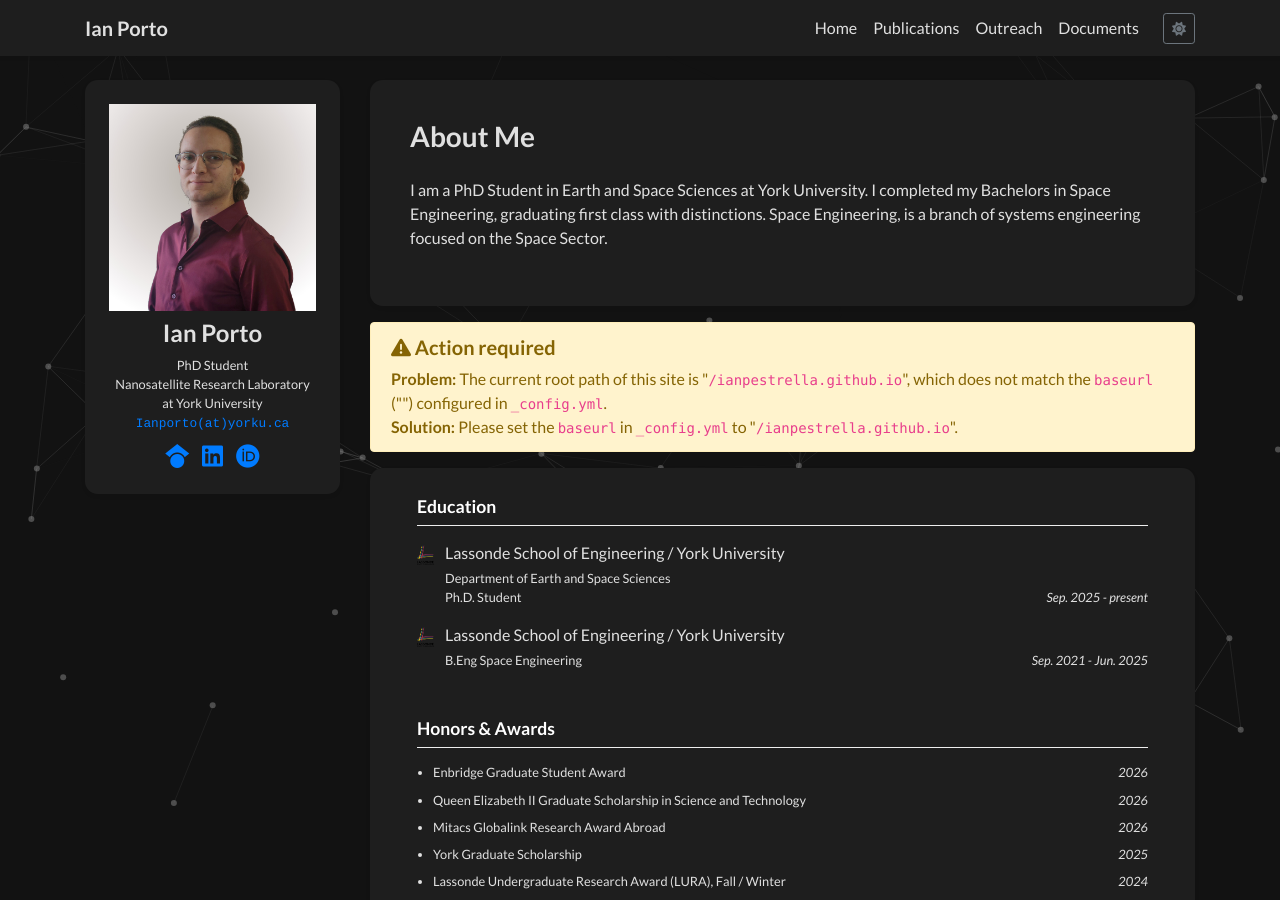
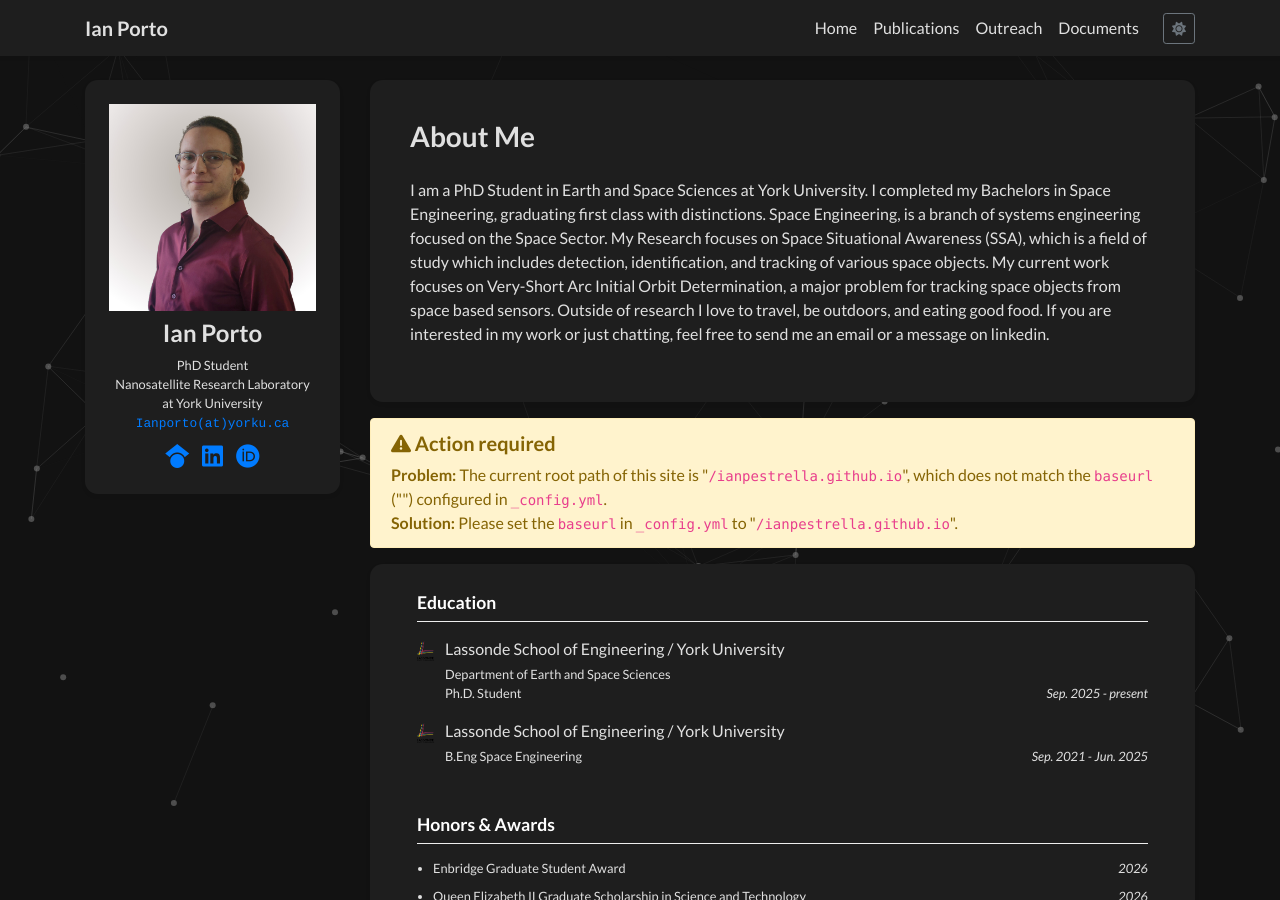
Before and after one commit to Ianpestrella/ianpestrella.github.io, a Jekyll site: the page built from index.html, in a window 1280 px wide and 900 px high. Built offline with Jekyll 4.4.1, drawn with Linux system fonts in a browser that asks for light colours; nearby versions of some CDN libraries; a style sheet for code colours, icons or effects is not loaded.

Commit message:
Revise short bio in profile.yml
Updated short bio to include research focus and personal interests.

```diff
--- a/_data/profile.yml
+++ b/_data/profile.yml
@@ -23,6 +23,10 @@ short_bio_text_justify: false
 short_bio: >-
   <p>
     I am a PhD Student in Earth and Space Sciences at York University. I completed my Bachelors in Space Engineering, graduating first class with distinctions. Space Engineering, is a branch of systems engineering focused on the Space Sector.
+
+    My Research focuses on Space Situational Awareness (SSA), which is a field of study which includes detection, identification, and tracking of various space objects. My current work focuses on Very-Short Arc Initial Orbit Determination, a major problem for tracking space objects from space based sensors.
+
+    Outside of research I love to travel, be outdoors, and eating good food. If you are interested in my work or just chatting, feel free to send me an email or a message on linkedin.
   </p>
 
 portrait_url: /assets/images/photos/portrait.jpg
```
